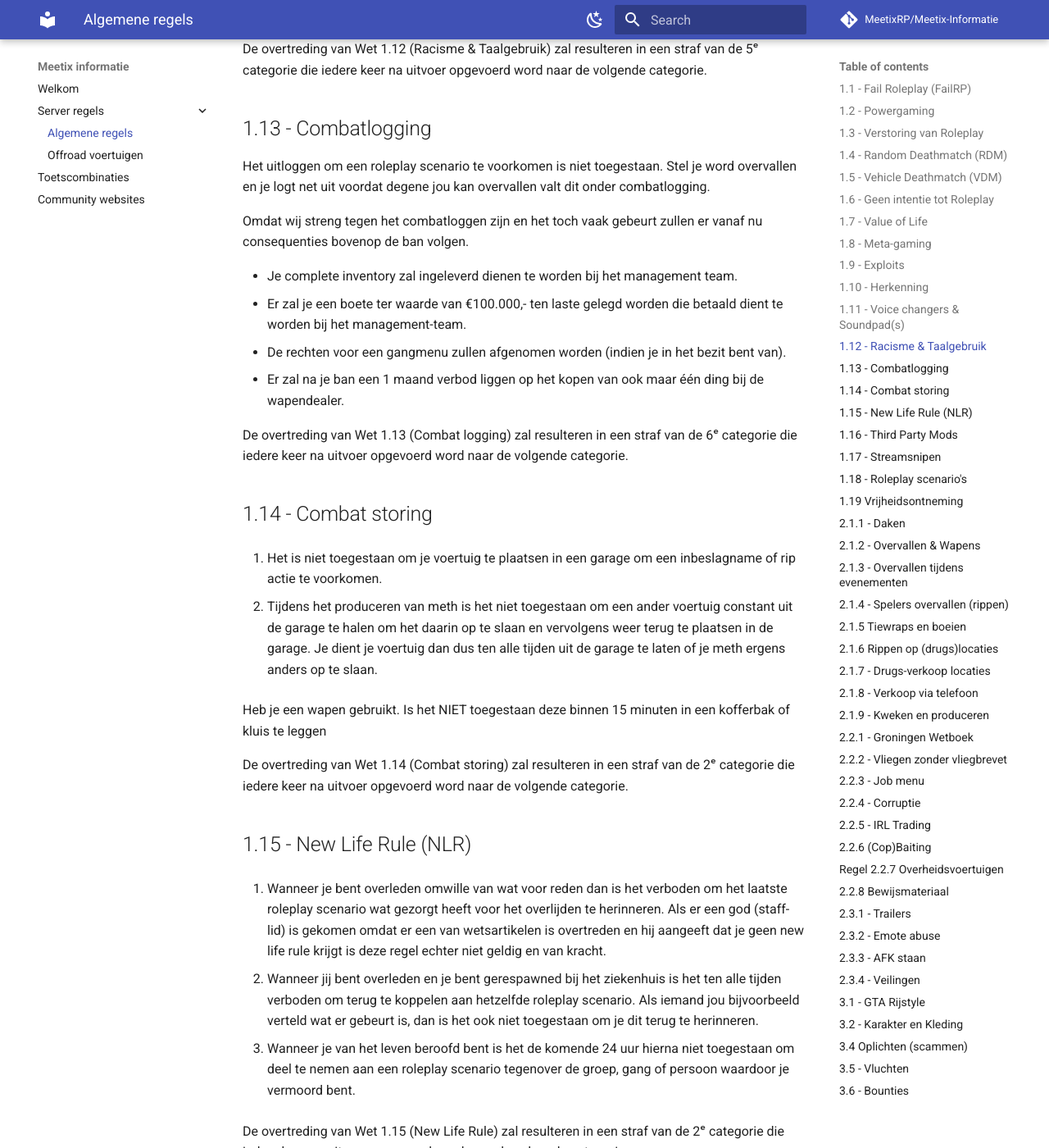
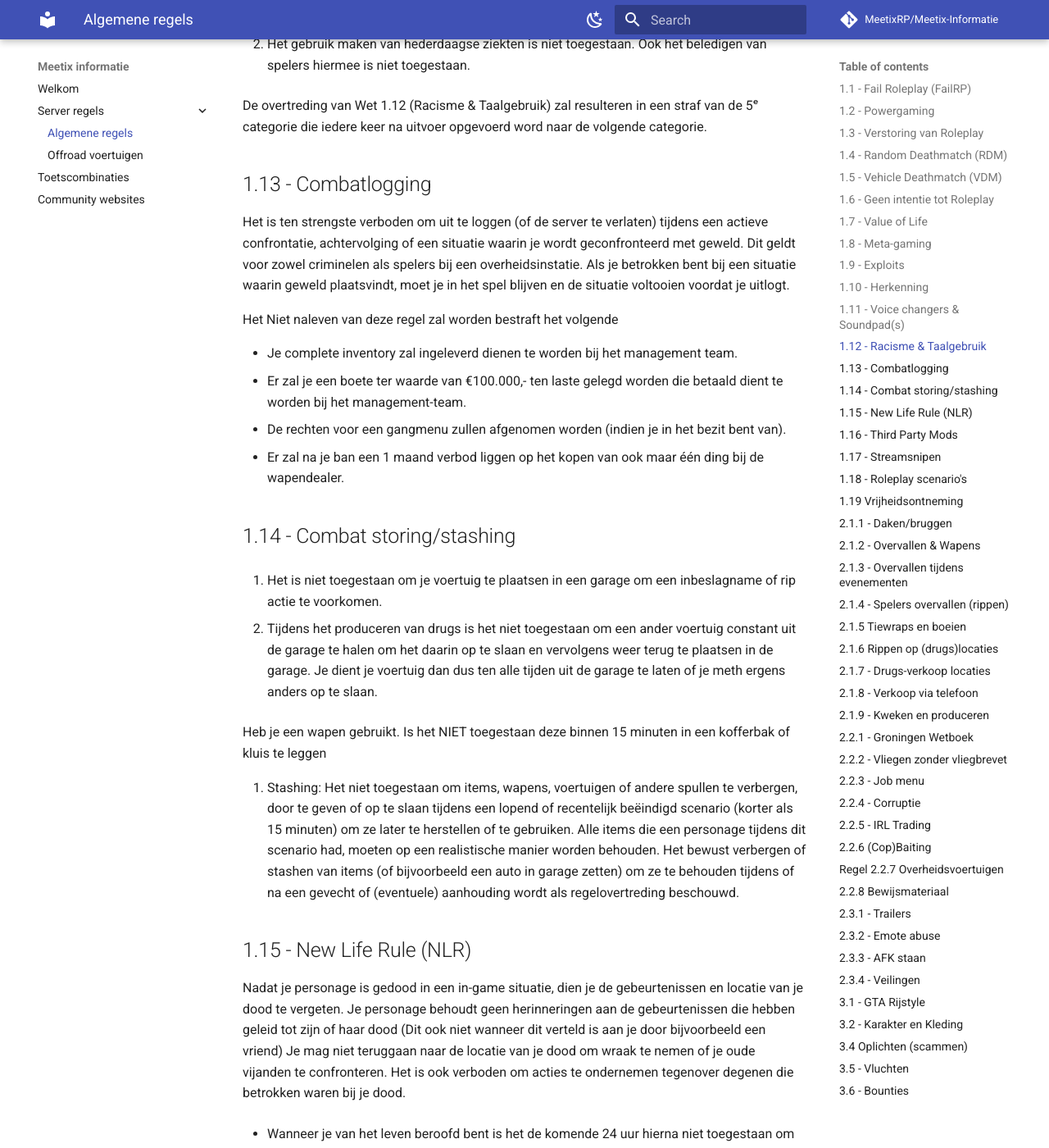
Before and after one commit to MeetixRP/Meetix-Informatie, an MkDocs documentation site: the page built from docs/algemeneregels.md, in a window 1280 px wide and 1400 px high, scrolled down 3974 px. Shown: the whole window at 82% size. Built offline with MkDocs 1.6.1 and Material for MkDocs 9.7.7, drawn with Linux system fonts in a browser that asks for light colours; comment, search, counter and statistics services are not loaded; some of the changed text lies outside the part shown.

Commit message:
Update algemeneregels.md
1.1  1.14  1.15  1.17  1.18  2.1.1

```diff
--- a/docs/algemeneregels.md
+++ b/docs/algemeneregels.md
@@ -6,7 +6,11 @@ Denk hierbij aan het gebruik maken van bugs, glitches, exploits of aangereden wo
 2. Het gebruik maken van "broodje META" of andere termen om zo alsnog OOC te kunnen praten is vanaf heden ook niet meer toegestaan.
 Het buiten karakter treden zonder een staff-zaak of toestemming van een staff-lid zal zwaar gehandhaafd worden.
 
-De overtreding van Wet 1 (FailRP) zal resulteren in een straf van de 2ᵉ categorie die iedere keer oploopt bij het overtreden hiervan.
+3. Het is  verboden om de duur van een overval of een ander scenario onnodig te rekken.
+Spelers dienen actief mee te werken aan de roleplay en mogen niet bewust proberen om de situatie onredelijk te verlengen om hun rolvoordeel te vergroten.
+Dit omvat het vermijden van acties die redelijkerwijs zouden leiden tot de voltooiing van de situatie.
+(Ik rek tijd omdat mijn vrienden dan komen is hierdoor geen geldige reden)
+
 
 ## 1.2 - Powergaming
 
@@ -104,38 +108,39 @@ De overtreding van Wet 1.12 (Racisme & Taalgebruik) zal resulteren in een straf
 
 ## 1.13 - Combatlogging
 
-Het uitloggen om een roleplay scenario te voorkomen is niet toegestaan. Stel je word overvallen en je logt net uit voordat degene jou kan overvallen valt dit onder combatlogging.
+Het is ten strengste verboden om uit te loggen (of de server te verlaten) tijdens een actieve confrontatie, achtervolging of een situatie waarin je wordt geconfronteerd met geweld.
+Dit geldt voor zowel criminelen als  spelers bij een overheidsinstatie.
+Als je betrokken bent bij een situatie waarin geweld plaatsvindt, moet je in het spel blijven en de situatie voltooien voordat je uitlogt.
 
-Omdat wij streng tegen het combatloggen zijn en het toch vaak gebeurt zullen er vanaf nu consequenties bovenop de ban volgen.
+Het Niet naleven van deze regel zal worden bestraft het volgende
 
 - Je complete inventory zal ingeleverd dienen te worden bij het management team.
 - Er zal je een boete ter waarde van €100.000,- ten laste gelegd worden die betaald dient te worden bij het management-team.
 - De rechten voor een gangmenu zullen afgenomen worden (indien je in het bezit bent van).
 - Er zal na je ban een 1 maand verbod liggen op het kopen van ook maar één ding bij de wapendealer.
 
-De overtreding van Wet 1.13 (Combat logging) zal resulteren in een straf van de 6ᵉ categorie die iedere keer na uitvoer opgevoerd word naar de volgende categorie.
-
-## 1.14 - Combat storing
+## 1.14 - Combat storing/stashing
 
 1. Het is niet toegestaan om je voertuig te plaatsen in een garage om een inbeslagname of rip actie te voorkomen.
 
-2. Tijdens het produceren van meth is het niet toegestaan om een ander voertuig constant uit de garage te halen om het daarin op te slaan en vervolgens weer terug te plaatsen in de garage. Je dient je voertuig dan dus ten alle tijden uit de garage te laten of je meth ergens anders op te slaan.
+2. Tijdens het produceren van drugs is het niet toegestaan om een ander voertuig constant uit de garage te halen om het daarin op te slaan en vervolgens weer terug te plaatsen in de garage. Je dient je voertuig dan dus ten alle tijden uit de garage te laten of je meth ergens anders op te slaan.
 
 Heb je een wapen gebruikt. Is het NIET toegestaan deze binnen 15 minuten in een kofferbak of kluis te leggen
 
-De overtreding van Wet 1.14 (Combat storing) zal resulteren in een straf van de 2ᵉ categorie die iedere keer na uitvoer opgevoerd word naar de volgende categorie.
+3. Stashing:
+Het niet toegestaan om items, wapens, voertuigen of andere spullen te verbergen, door te geven of op te slaan tijdens een lopend of recentelijk beëindigd scenario (korter als 15 minuten) om ze later te herstellen of te gebruiken.
+Alle items die een personage tijdens dit scenario had, moeten op een realistische manier worden behouden. Het bewust verbergen of stashen van items (of bijvoorbeeld een auto in garage zetten) om ze te behouden tijdens of na een gevecht of (eventuele) aanhouding wordt als regelovertreding beschouwd.
 
 ## 1.15 - New Life Rule (NLR)
 
-1. Wanneer je bent overleden omwille van wat voor reden dan is het verboden om het laatste roleplay scenario wat gezorgt heeft voor het overlijden te herinneren.
-Als er een god (staff-lid) is gekomen omdat er een van wetsartikelen is overtreden en hij aangeeft dat je geen new life rule krijgt is deze regel echter niet geldig en van kracht.
+Nadat je personage is gedood in een in-game situatie, dien je de gebeurtenissen en locatie van je dood te vergeten.
+Je personage behoudt geen herinneringen aan de gebeurtenissen die hebben geleid tot zijn of haar dood (Dit ook niet wanneer dit verteld is aan je door bijvoorbeeld een vriend)
+Je mag niet teruggaan naar de locatie van je dood om wraak te nemen of je oude vijanden te confronteren.
+Het is ook verboden om acties te ondernemen tegenover degenen die betrokken waren bij je dood.
 
-2. Wanneer jij bent overleden en je bent gerespawned bij het ziekenhuis is het ten alle tijden verboden om terug te koppelen aan hetzelfde roleplay scenario.
-Als iemand jou bijvoorbeeld verteld wat er gebeurt is, dan is het ook niet toegestaan om je dit terug te herinneren.
+- Wanneer je van het leven beroofd bent is het de komende 24 uur hierna niet toegestaan om deel te nemen aan een roleplay scenario tegenover de groep, gang of persoon waardoor je vermoord bent.
 
-3. Wanneer je van het leven beroofd bent is het de komende 24 uur hierna niet toegestaan om deel te nemen aan een roleplay scenario tegenover de groep, gang of persoon waardoor je vermoord bent.
-
-De overtreding van Wet 1.15 (New Life Rule) zal resulteren in een straf van de 2ᵉ categorie die iedere keer na uitvoer opgevoerd word naar de volgende categorie.
+- Als een RP-scenario door een moderator wordt afgekeurd kan een uitzondering op de NLR worden gemaakt (mits dit duidelijk uitgesproken is door de betreffende moderator).
 
 ## 1.16 - Third Party Mods
 
@@ -153,16 +158,15 @@ De overtreding van Wet 1.16 (Third Party Mods) zal resulteren in een straf van d
 
 ## 1.17 - Streamsnipen
 
-Het gebruik maken van informatie die verkregen is doormiddel van een video of door een livestream op een stream of videoplatvorm is niet toegestaan.
-
-De overtreding van Wet 1.17 (Streamsnipen) zal resulteren in een straf van de 5ᵉ categorie die iedere keer na uitvoer opgevoerd word naar de volgende categorie.
+Het is ten strengste verboden om de livestreams, opnames of andere content van spelers van de server te gebruiken in RP.
+- Het is verboden om acties te ondernemen in het spel met als doel het lastigvallen of hinderen van contentmakers of het met opzet interfereren met hun roleplay.
+Streamsnipen wordt beschouwd als ernstig wangedrag en kan resulteren in zware straffen.
 
 ## 1.18 - Roleplay scenario's
 
-Zodra er een roleplay scenario begint is het niet toegestaan om uit te loggen voor de komende 15 minuten.
+Het is niet toegestaan om uit te loggen (of de server te verlaten) binnen 15 minuten nadat je actief betrokken bent geweest bij een roleplayscenario. dit omvat situaties zoals interacties met andere spelers, betrokkenheid bij een gevecht, achtervolgingen en dergelijke scenario's. Je dient aanwezig te blijven en de situatie correct af te handelen voordat je uitlogt. Het niet naleven van deze regel kan leiden tot passende sancties.
+
 Wanneer je moet gaan met hoge urgentie dien je dit te melden aan staffleden en anders is er kans op een sanctie hiervoor.
-
-De overtreding van Wet 1.18 (RP scenario's) zal resulteren in een straf van de 2ᵉ categorie die iedere keer na uitvoer opgevoerd word naar de volgende categorie.
 
 ***
 
@@ -178,19 +182,14 @@ Deel 1 omvat de volgende onderwerpen:
 - Verkoop via telefoon
 
 ## 1.19 Vrijheidsontneming
-Het is niet toegestaan om iemands vrijheid langer dan 30 minuten ONNODIG te beperken.
+Het is niet toegestaan om de vrijheid van andere spelers voor een periode van langer dan 30 minuten in het spel te beperken zonder dat een geldig scenario gestart is.
+Dit omvat situaties zoals gevangenhouding (voorarrest), gijzeling (voor bijvoorbeeld het starten van een overval) of andere vormen van vrijheidsbeperking.
 
-Een aantal voorbeelden hiervan:
-- Voorarrest mag niet langer als 30 minuten duren, binnen 30 minuten moet het strafprocess in gang gezet zijn.
-- Voor een overval of hostage situatie mogen agenten en/of criminelen niet langer dan 30 minuten gegijzeld worden zonder dat deze gestart is en in gang gezet is.
+- Nadat de 30 minuten verstreken zijn, Dien je persoon ongedeerd vrij te laten
 
-Nadat de 30 minuten verstreken zijn, Dien je persoon ongedeerd vrij te laten
+## 2.1.1 - Daken/bruggen
 
-## 2.1.1 - Daken
-
-Tijdens het plegen van een overval is het niet toegestaan om derden op een dak te plaatsen om vanaf daar op de overheid te schieten.
-Het vluchten op daken is tevens wel toegestaan en vanuit daar mag er door de gevluchte persoon uiteraard wel op de overheid geschoten worden indien hij in het scenario gevlucht is en daarop geklommen is.
-De overtreding van Wet 2.1.1 (Daken) zal resulteren in een straf van de 1ᵉ categorie.
+Tijdens het plegen van een overval is het niet toegestaan om derden op een dak/brug/viaduct te plaatsen om vanaf daar op de overheid of criminelen te schieten. Het vluchten op daken/bruggen/viaducten is tevens wel toegestaan en vanuit daar mag er door de gevluchte persoon uiteraard wel op de overheid geschoten worden indien hij in het scenario gevlucht is en daarop geklommen is.
 
 ## 2.1.2 - Overvallen & Wapens
 
```
